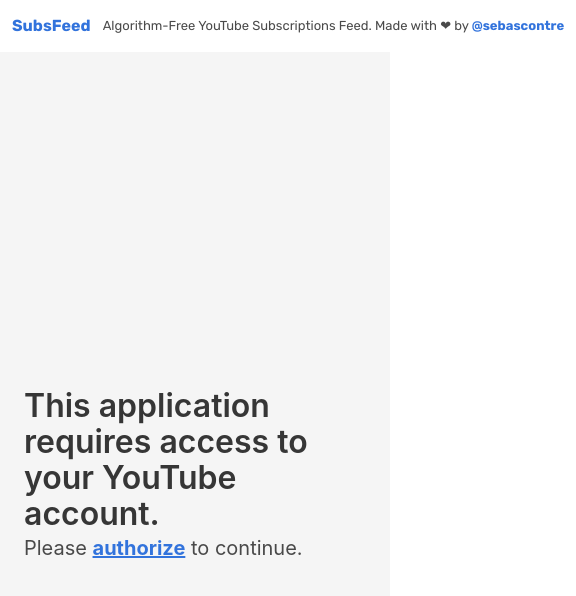
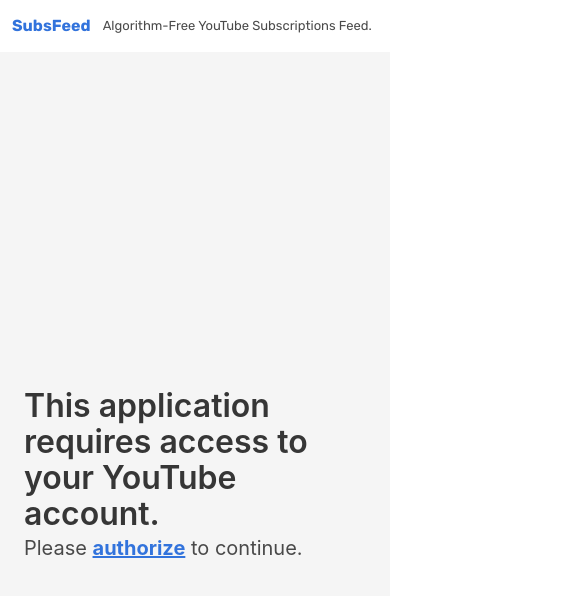
Before and after one commit to sebascontre/subsfeed, a plain HTML site: page index.html in a window 390 px wide. Shown: the whole page, 576 px wide, since content can reach past the window. Drawn offline with nearby package versions, Linux system fonts and the light colour scheme.

Commit message:
Hide attribution in mobile because css width bug

```diff
--- a/index.html
+++ b/index.html
@@ -41,7 +41,7 @@
   <nav class="navbar" role="navigation" aria-label="main navigation">
     <div class="navbar-brand">
       <a class="navbar-item" href="/">SubsFeed</a>
-      <p class="navbar-item">Algorithm-Free YouTube Subscriptions Feed. Made with &#10084; by <a href="https://twitter.com/sebascontre">&nbsp;@sebascontre</a></p>
+      <p class="navbar-item">Algorithm-Free YouTube Subscriptions Feed. <span class="is-hidden-mobile">Made with &#10084; by <a href="https://twitter.com/sebascontre">&nbsp;@sebascontre</a></span></p>
   </div>
 </nav>
 
```
